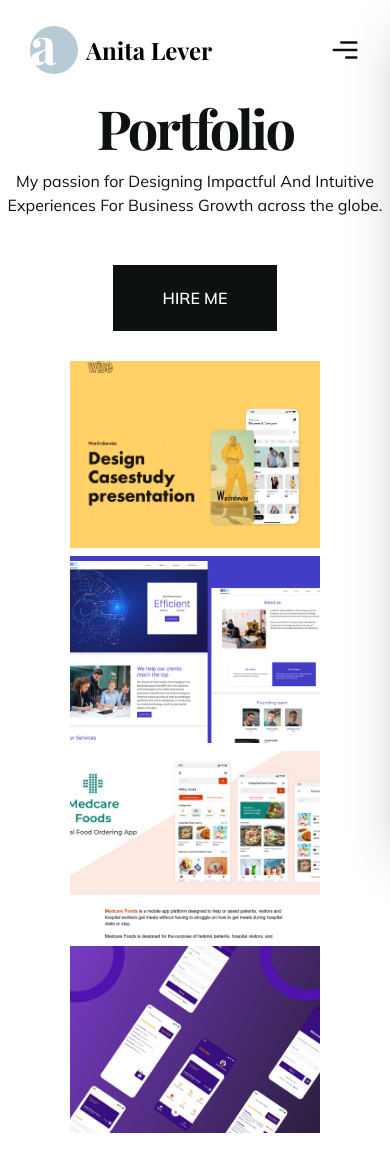
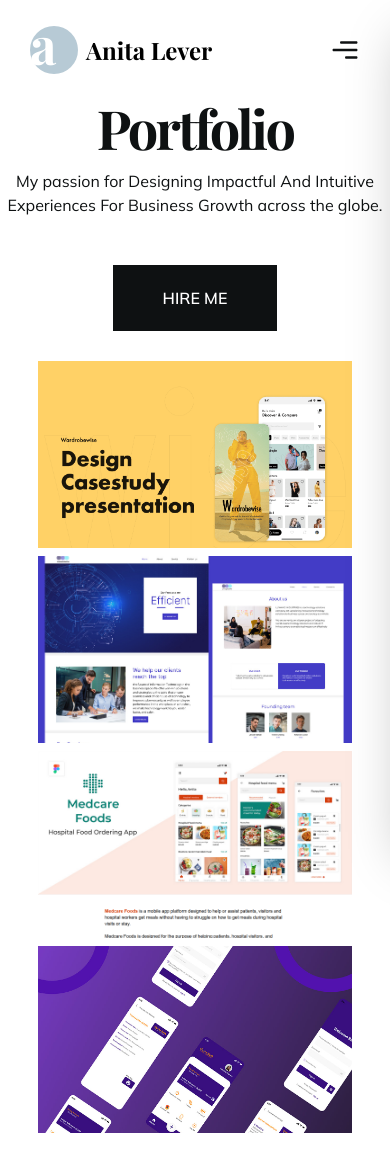
Before and after one commit to whizkidefos/omolara-portfolio, a React (Create React App) app: page /portfolio in a window 390 px wide. Built offline with nearby package versions, Linux system fonts and the light colour scheme; a web font is replaced by a local one.

Commit message:
Portfolio responsive tweak

```diff
--- a/src/pages/Portfolio.js
+++ b/src/pages/Portfolio.js
@@ -48,21 +48,21 @@
           </div>
 
           {/* Portfolio item */}
-          <div className="max-w-[250px] lg:max-w-[320px] h-[187px] lg:h-[220px] bg-accent overflow-hidden">
+          <div className="sm:max-w-full md:max-w-[250px] lg:max-w-[320px] h-[187px] lg:h-[220px] bg-accent overflow-hidden">
             <a href="https://www.behance.net/gallery/131739525/IT-firm-website-(-LUWANG-INDUSTRIES)" target="_blank" rel="noopener noreferrer">
               <img src={ITFirm} alt="portfolio preview" className='object-cover h-full w-full lg-[220px] hover:scale-105 transition-all duration-500' />
             </a>
           </div>
 
           {/* Portfolio item */}
-          <div className="max-w-[250px] lg:max-w-[320px] h-[187px] lg:h-[220px] bg-accent overflow-hidden">
+          <div className="sm:max-w-full md:max-w-[250px] lg:max-w-[320px] h-[187px] lg:h-[220px] bg-accent overflow-hidden">
             <a href="https://www.behance.net/gallery/157556087/Medcare-case-study" target="_blank" rel="noopener noreferrer">
               <img src={MedCareFoods} alt="portfolio preview" className='object-cover h-full w-full lg-[220px] hover:scale-105 transition-all duration-500' />
             </a>
           </div>
 
           {/* Portfolio item */}
-          <div className="max-w-[250px] lg:max-w-[320px] h-[187px] lg:h-[220px] bg-accent overflow-hidden">
+          <div className="sm:max-w-full md:max-w-[250px] lg:max-w-[320px] h-[187px] lg:h-[220px] bg-accent overflow-hidden">
             <a href="https://www.behance.net/gallery/125186599/Fintech-app-(Bank-app)" target="_blank" rel="noopener noreferrer">
               <img src={Fintech} alt="portfolio preview" className='object-cover h-full w-full lg-[220px] hover:scale-105 transition-all duration-500' />
             </a>
```
